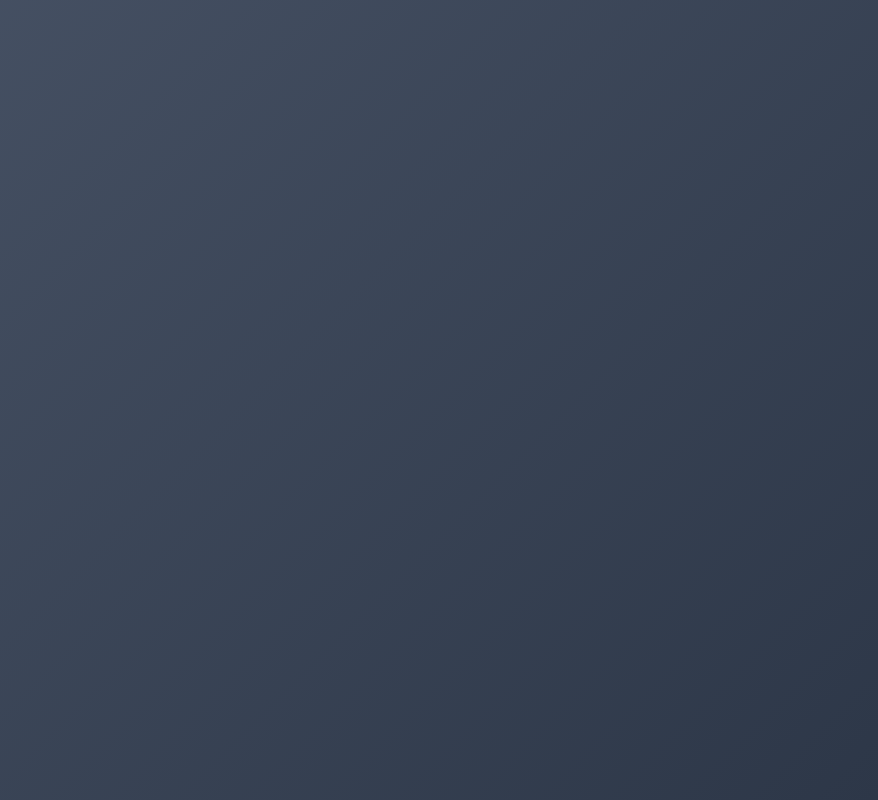
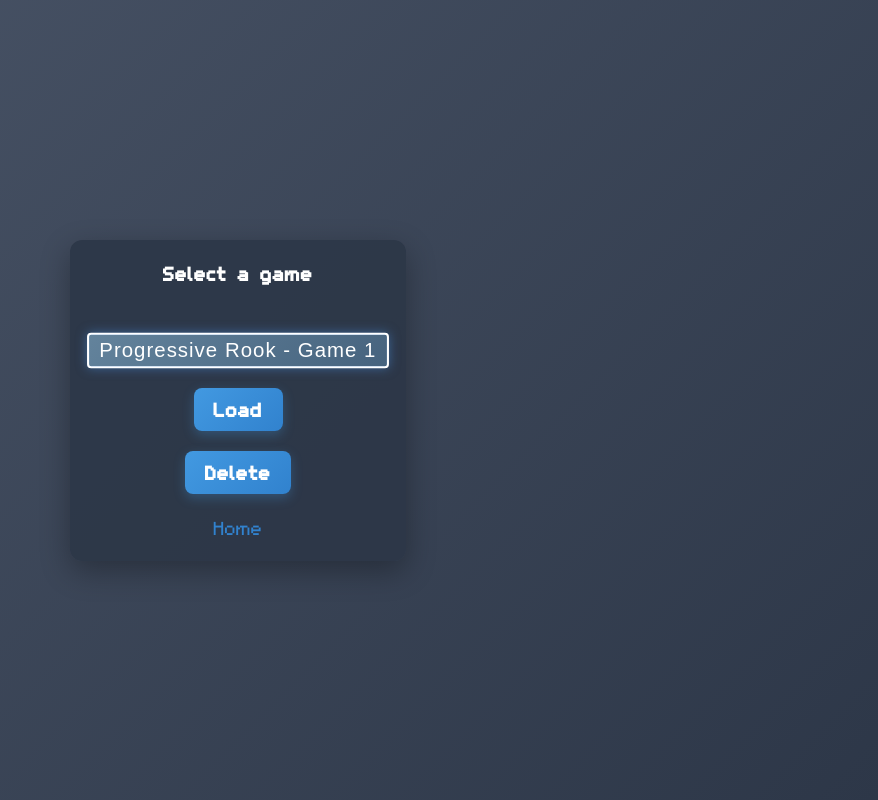
Before and after one commit to stenobot/scoresheet-app, a React (Create React App) app: page /load-games in a window 1280 px wide. Before the commit this address had no page. Shown: the whole page, without its empty margins (402-1280 px from the left). Built offline with nearby package versions, Linux system fonts and the light colour scheme.

Commit message:
added load page; multiple game loads UI and functionality; save settings to current game

```diff
--- a/src/App.css
+++ b/src/App.css
@@ -333,6 +333,16 @@ select:hover {
     border-color: #63b3ed;
 }
 
+.link {
+  font-family: 'm5x7', monospace;
+  color: #3182ce;
+  font-size: 30px;
+}
+
+.link:hover {
+  cursor: pointer;
+}
+
 .primary-button {
   font-family: 'm5x7', monospace;
   background: linear-gradient(135deg, #4299e1 0%, #3182ce 100%);
@@ -356,6 +366,37 @@ select:hover {
 
 .primary-button:active {
   transform: translateY(0);
+}
+
+.list-button {
+  background: linear-gradient(135deg, #63839c 0%, #46637e 100%);
+  color: white;
+  border: none;
+  border-radius: 4px;
+  padding: 4px 10px;
+  font-size: 20px;
+  font-weight: normal;
+  letter-spacing: 1px;
+  cursor: pointer;
+  transition: all 0.2s;
+  box-shadow: 0 2px 6px rgba(66, 153, 225, 0.3);
+  margin-top: 10px;
+}
+
+.list-button:hover {
+  transform: translateY(-2px);
+  box-shadow: 0 3px 8px rgba(66, 153, 225, 0.4);
+}
+
+.list-button:active {
+  transform: translateY(0);
+}
+
+.list-button[aria-pressed="true"] {
+  background-color: #4a90e2;
+  border: 2px solid #ffffff;
+  box-shadow: 0 0 10px rgba(74, 144, 226, 0.5);
+  transform: scale(1.02);
 }
 
 @media (max-width: 590px) {
@@ -468,6 +509,10 @@ select:hover {
     width: 100%;
     padding: 10px;
     font-size: 32px;
+  }
+
+  .list-button {
+    width: 100%;
   }
 }
 
--- a/src/App.tsx
+++ b/src/App.tsx
@@ -9,6 +9,7 @@ import GameContextProvider from './contexts/GameContext';
 import ProgSettingsContextProvider from './contexts/ProgSettingsContext';
 import MahjongSettingsContextProvider from './contexts/MahjongSettingsContext';
 import MahjongScoresheet from './components/Mahjong/MahjongScoresheet';
+import LoadGames from './components/LoadGames';
 
 export enum Preset {
   None = 'none',
@@ -61,6 +62,11 @@ function App() {
                 </MahjongSettingsContextProvider>
               </GameContextProvider>
             } />
+          <Route path="/load-games" element={
+            <GameContextProvider>
+              <LoadGames />
+            </GameContextProvider>
+          } />
       </Routes>
     </Router>
   );
--- a/src/components/LoadGames.tsx
+++ b/src/components/LoadGames.tsx
@@ -1,28 +1,84 @@
-import { useEffect } from 'react';
 import { useNavigate } from 'react-router-dom';
 import PrimaryButton from './PrimaryButton';
-import { useGameContext, gameTypes } from '../contexts/GameContext';
+import { useGameContext, Game, gameTypes } from '../contexts/GameContext';
+import { isEmpty } from '../utils/Utils';
 
 function LoadGames() {
-  const navigate = useNavigate();
- return (
-    <div className="App">
-      <header className="App-header">
-        <div
-          style={{
-            position: 'absolute',
-            top: '50%', left: '50%',
-            msTransform: 'translate(-50%, -50%)',
-            transform: 'translate(-50%, -50%)' }}>
-          <div style={{ marginBottom: '20px' }}>
-            <label>
-              <h2>
-                LOAD GAMES - COMING SOON
-              </h2>
-            </label>
-          </div>
+const navigate = useNavigate();
+  const { games, currentGame, setCurrentGame, deleteGame } = useGameContext();
+
+  const handleGameClick = (game: Game) => {
+    console.log(`${game.gameType} game with title"${game.title} and id ${game.id} selected...`);
+    setCurrentGame(game);
+  };
+
+  const handleHomeClick = () => {
+    navigate('/');
+  }
+
+  const handleDeleteClick = () => {
+    deleteGame(currentGame.id);
+  }
+
+  const handleLoadClick = () => {
+    switch (currentGame.gameType) {
+    case gameTypes[0]: // Simple Scoresheet
+    case gameTypes[1]: // Progressive Rook
+      if (isEmpty(currentGame.settings))
+      {
+        navigate('prog-settings');
+      }
+      else
+      {
+        navigate('/prog-scoresheet');
+      }
+      break;
+    case gameTypes[2]: // Mahjong
+      if (isEmpty(currentGame.settings))
+      {
+        navigate('mahjong-settings-players');
+      }
+      else
+      {
+        navigate('/mahjong-scoresheet');
+      }
+      break;
+    }
+  }
+
+  return (
+    <div className='container'>
+      <div style={{ display: 'flex', flexDirection: 'column', gap: '16px' }}>
+        <h1 className="title">Select a game</h1>
+        {games.map((game) => (
+          <button
+            key={game.id}
+            onClick={() => handleGameClick(game)}
+            className='list-button'
+            aria-pressed={currentGame.id === game.id}>
+            {game.gameType} - {game.title}
+          </button>
+        ))}
+      </div>
+      <label>
+        <div>
+          <PrimaryButton onClick={handleLoadClick}>
+            Load
+          </PrimaryButton>
         </div>
-      </header>
+      </label>
+      <label>
+        <div>
+          <PrimaryButton onClick={handleDeleteClick}>
+            Delete
+          </PrimaryButton>
+        </div>
+      </label>
+      <label>
+        <div style={{marginTop: 20}}>
+          <a className='link' onClick={handleHomeClick}>Home</a>
+        </div>
+      </label>
     </div>
   );
 }
--- a/src/components/ProgressiveRook/ProgScoresheet.tsx
+++ b/src/components/ProgressiveRook/ProgScoresheet.tsx
@@ -4,7 +4,7 @@ import { useGameContext, gameTypes } from '../../contexts/GameContext';
 import { useProgSettingsContext } from '../../contexts/ProgSettingsContext';
 
 function ProgScoresheet() {
-  const { currentGame, setCurrentGame, addGame } = useGameContext();
+  const { currentGame, setCurrentGame } = useGameContext();
 
   const {
     showRowNums,
--- a/src/components/ProgressiveRook/ProgSettings.tsx
+++ b/src/components/ProgressiveRook/ProgSettings.tsx
@@ -1,11 +1,10 @@
-import { useEffect } from 'react';
-import { useNavigate, useLocation } from 'react-router-dom';
+import { useNavigate } from 'react-router-dom';
 import PrimaryButton from '../PrimaryButton';
 import { gameTypes, useGameContext } from '../../contexts/GameContext';
 import { useProgSettingsContext } from '../../contexts/ProgSettingsContext';
 
 function ProgSettings() {
-  const { currentGame, setCurrentGame, addGame } = useGameContext();
+  const { currentGame, setCurrentGame, games } = useGameContext();
   const {
     showRowNums,
     setShowRowNums,
@@ -15,10 +14,6 @@ function ProgSettings() {
     setShowColTotals } = useProgSettingsContext();
 
   const navigate = useNavigate();
-  const location = useLocation();
-
-  useEffect(() => {
-  }, [location]);
 
   const handlePlayersChange = (e: React.ChangeEvent<HTMLSelectElement>) => {
     const selectedPlayers = Number(e.target.value);
@@ -29,17 +24,27 @@ function ProgSettings() {
       players: playersArray
     });
   };
-
   const handleStartClick = () => {
     // Workaround to set starting row for Simple Scoresheet
     if (currentGame.gameType === gameTypes[0]) {
       setStartingRowNum(1);
     }
+
+    // Create settings object
+    const progSettings = {
+      showRowNums,
+      startingRowNum,
+      showColTotals
+    };
+
+    // Set current game with settings and first player as dealer
     setCurrentGame({
       ...currentGame,
+      settings: JSON.stringify(progSettings),
       currDealer: currentGame.players[0]
-    }); // Set the first player as the current dealer
-    console.log(`handleStartClick - players: ${currentGame.players}, currDealer: ${currentGame.currDealer}`);
+    });
+
+    console.log(`handleStartClick - settings saved: ${JSON.stringify(progSettings)}`);
     navigate('/prog-scoresheet');
   };
 
--- a/src/components/Start.tsx
+++ b/src/components/Start.tsx
@@ -10,7 +10,7 @@ function Start() {
 
   const [newGame, setNewGame] = useState<Game>({
     id: generateId(),
-    title: 'New Game',
+    title: 'My Game',
     gameType: GameType.ProgressiveRook,
     currRound: 1,
     players: ['P1', 'P2', 'P3', 'P4'],
@@ -30,6 +30,10 @@ function Start() {
         navigate('/mahjong-settings-players');
         break;
     }
+  }
+
+  const handleLoadClick = () => {
+    navigate('/load-games');
   }
 
   return (
@@ -68,6 +72,13 @@ function Start() {
           </PrimaryButton>
         </div>
       </label>
+      <label>
+        <div>
+          <PrimaryButton onClick={handleLoadClick}>
+            Load Game
+          </PrimaryButton>
+        </div>
+      </label>
     </div>
   );
 }
--- a/src/contexts/ProgSettingsContext.tsx
+++ b/src/contexts/ProgSettingsContext.tsx
@@ -1,4 +1,10 @@
 import {createContext, useState, PropsWithChildren, useContext} from 'react';
+
+export interface ProgSettings {
+  showRowNums: boolean;
+  startingRowNum: number;
+  showColTotals: boolean;
+}
 
 const ProgSettingsContext = createContext({
     showRowNums: false,
```
Also changed, not shown: src/components/GamesList.tsx (deleted, +0 -25 lines).
